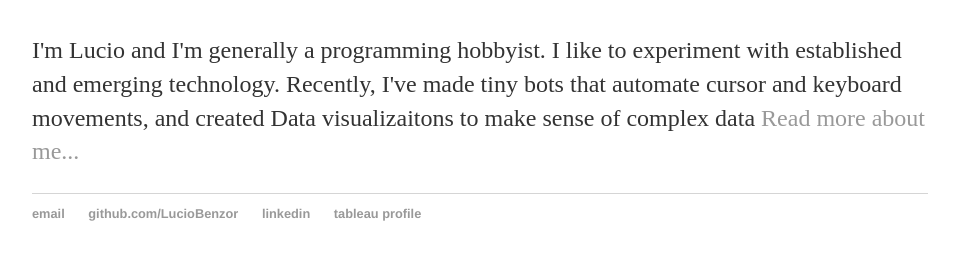
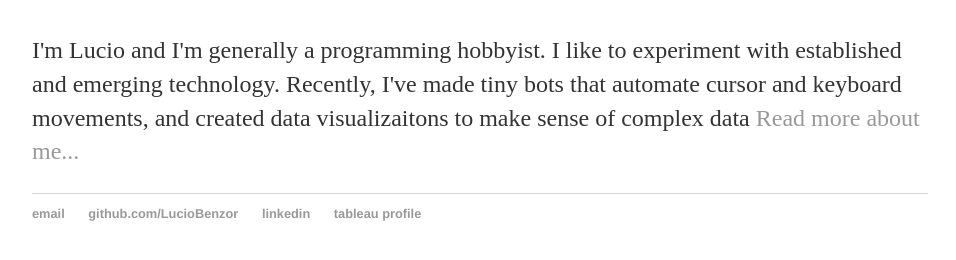
Before and after one commit to LucioBenzor/LucioBenzor.github.io, a Jekyll site: the page built from index.html, in a window 1280 px wide. Shown: the part 163-423 px from the top of the page, without its empty margins (160-1116 px from the left). Built offline with Jekyll 4.4.1, drawn with Linux system fonts in a browser that asks for light colours.

```diff
--- a/index.html
+++ b/index.html
@@ -5,6 +5,6 @@ title: Lucio, hobbyist
 <div class="blurb">
 		<h1>Hi!</h1>
 	<p>I'm Lucio and I'm generally a programming hobbyist. I like to experiment with established and emerging technology.
-		Recently, I've made tiny bots that automate cursor and keyboard movements, and created Data visualizaitons to make sense of complex data
+		Recently, I've made tiny bots that automate cursor and keyboard movements, and created data visualizaitons to make sense of complex data
 		<a href="/about">Read more about me...</a></p>
 </div><!-- /.blurb -->
```
